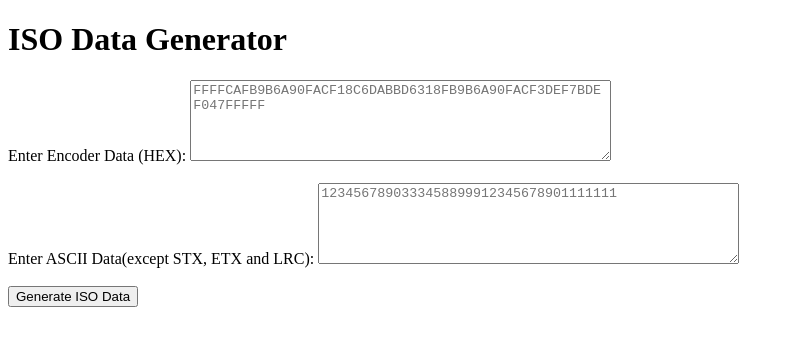
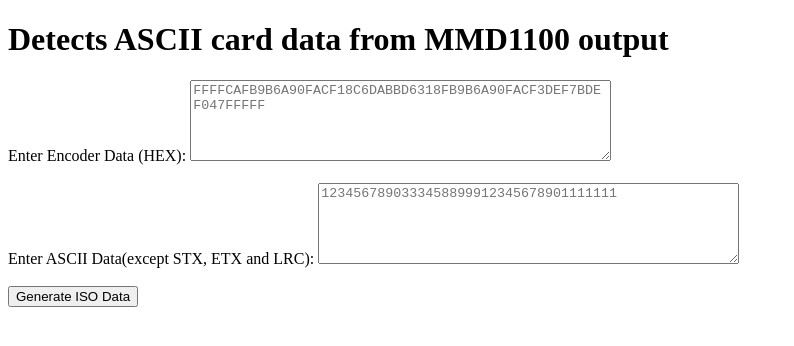
Before and after one commit to elpusk/public.lpu23x, a plain HTML site: page code/js/GenBit/test.html in a window 1280 px wide. Shown: the whole page, without its empty margins (0-794 px from the left). Drawn offline with Linux system fonts and the light colour scheme.

Commit message:
ISO Data Generator 이름 변경경

```diff
--- a/code/js/GenBit/test.html
+++ b/code/js/GenBit/test.html
@@ -3,11 +3,11 @@
 <head>
     <meta charset="UTF-8">
     <meta name="viewport" content="width=device-width, initial-scale=1.0">
-    <title>ISO Data Generator</title>
+    <title>Detects ASCII card data</title>
     <script src="./genbit.js"></script>
 </head>
 <body>
-    <h1>ISO Data Generator</h1>
+    <h1>Detects ASCII card data from MMD1100 output</h1>
     <label for="encoderBox">Enter Encoder Data (HEX):</label>
     <textarea id="encoderBox" rows="5" cols="50" placeholder="FFFFCAFB9B6A90FACF18C6DABBD6318FB9B6A90FACF3DEF7BDEF047FFFFF"></textarea>
     <br><br>
```
